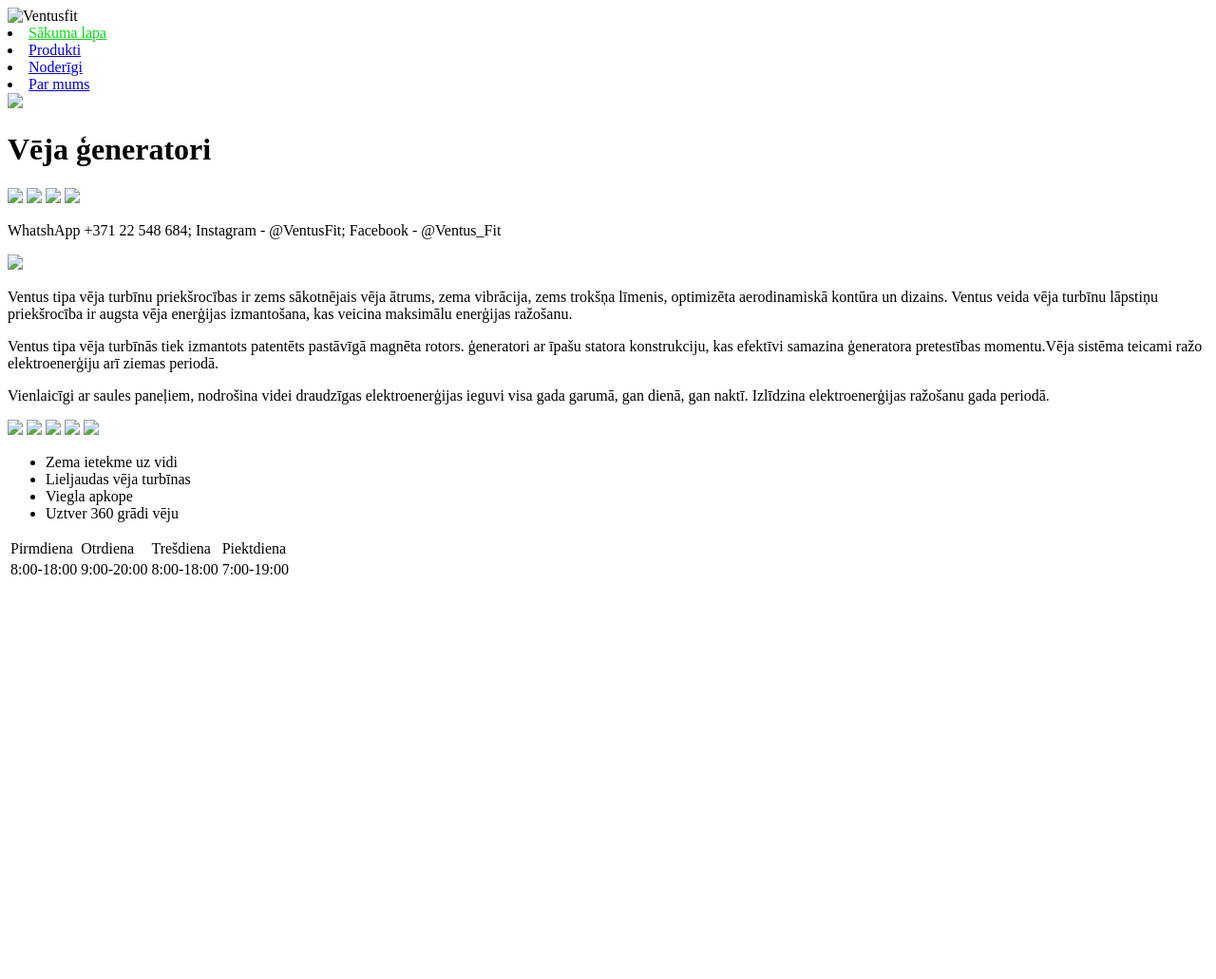
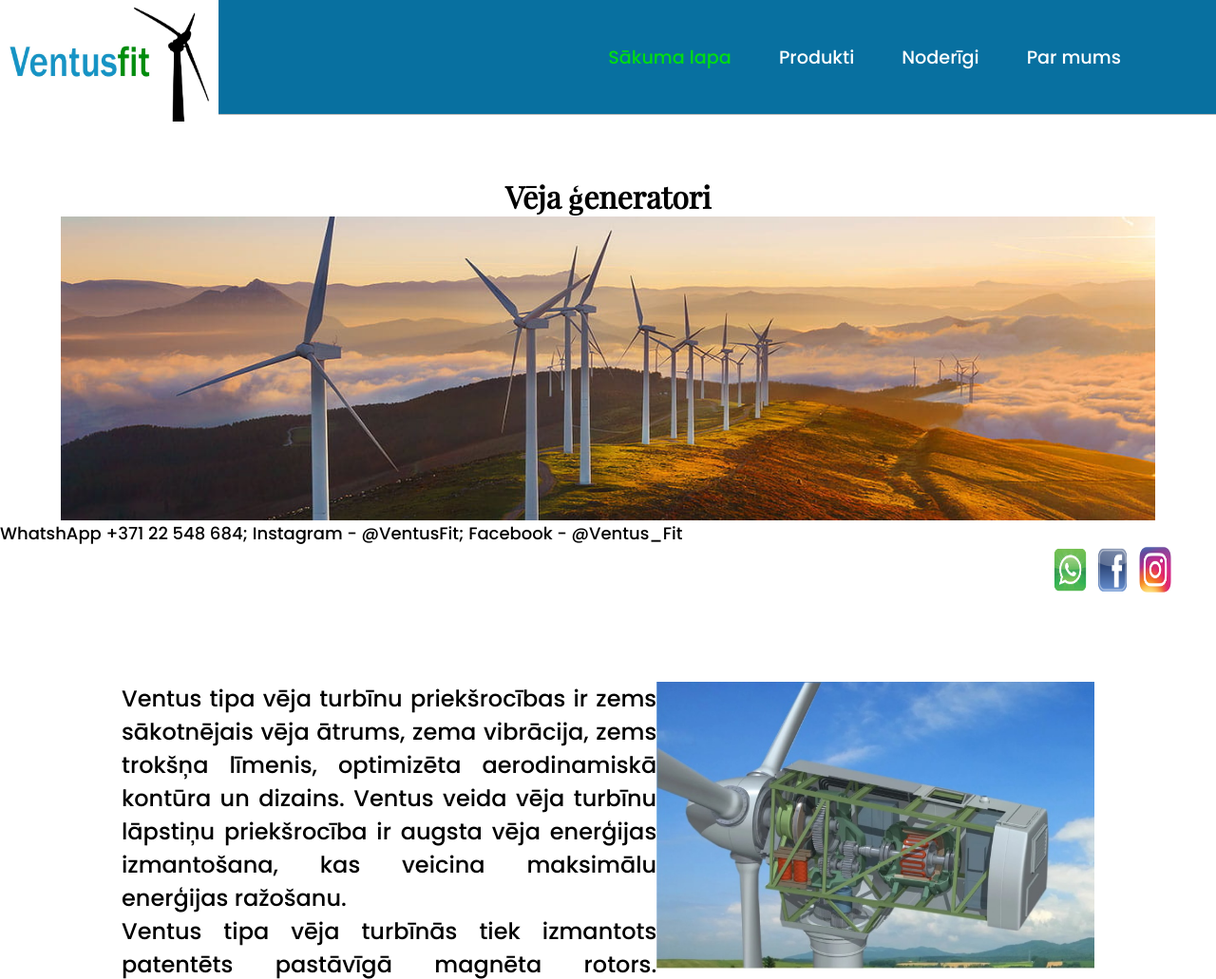
Before and after one commit to janismarisbroks-pro/timekla-lapa---nosleguma-projekts-programmesana, a plain HTML site: page index.html in a window 1280 px wide. Shown: the top 1031 px of the page at 95% size. Before the commit the page ends 800 px from the top, so only its background shows below. Drawn offline with nearby package versions, Linux system fonts and the light colour scheme.

Commit message:
Update index.html

```diff
--- a/index.html
+++ b/index.html
@@ -13,8 +13,8 @@
     <link rel="preconnect" href="https://fonts.gstatic.com" crossorigin>
     <link href="https://fonts.googleapis.com/css2?family=Poppins:wght@200&display=swap" rel="stylesheet">
 
-    <link rel="stylesheet" href="timekla-lapa---nosleguma-projekts-programmesana-main\timekla-lapa---nosleguma-projekts-programmesana-main\css\JanisBroks.css">
-    <link rel="icon" type="image/x-icon" href="timekla-lapa---nosleguma-projekts-programmesana-main\timekla-lapa---nosleguma-projekts-programmesana-main\favicon un logo\ventusfit_favicon.png">
+    <link rel="stylesheet" href="css\JanisBroks.css">
+    <link rel="icon" type="image/x-icon" href="favicon un logo\ventusfit_favicon.png">
     <link rel="preconnect" href="https://fonts.googleapis.com">
     <link rel="preconnect" href="https://fonts.gstatic.com" crossorigin>
     <link href="https://fonts.googleapis.com/css2?family=Open+Sans&display=swap" rel="stylesheet">
@@ -25,7 +25,7 @@
   <link rel="preconnect" href="https://fonts.googleapis.com">
   <link rel="preconnect" href="https://fonts.gstatic.com" crossorigin>
   <link href="https://fonts.googleapis.com/css2?family=Playfair+Display&display=swap" rel="stylesheet">
-  <link href="timekla-lapa---nosleguma-projekts-programmesana-main\timekla-lapa---nosleguma-projekts-programmesana-main\style.css" rel="stylesheet" type="text/css" />
+  <link href="Julija.css" rel="stylesheet" type="text/css" />
 
 </head>
 
@@ -34,25 +34,25 @@
         <div class="inner">
             <div class="logo">
                 <div>
-                    <img src="timekla-lapa---nosleguma-projekts-programmesana-main\timekla-lapa---nosleguma-projekts-programmesana-main\favicon un logo\ventusfit3.png" alt="Ventusfit">
+                    <img src="favicon un logo\ventusfit3.png" alt="Ventusfit">
                 </div>
             </div>
 
             <nav>
-                <li class="hover-underline-animation"><span><a style="color: #00dd12" href="timekla-lapa---nosleguma-projekts-programmesana-main\timekla-lapa---nosleguma-projekts-programmesana-main\index.html">Sākuma lapa</a></span></li>
-                <li class="hover-underline-animation"><span><a href="timekla-lapa---nosleguma-projekts-programmesana-main\timekla-lapa---nosleguma-projekts-programmesana-main\JanisBroks.html">Produkti</a></span></li>
-                <li class="hover-underline-animation"><span><a href="timekla-lapa---nosleguma-projekts-programmesana-main\timekla-lapa---nosleguma-projekts-programmesana-main\Pauls.html">Noderīgi</a></span></li>
-                <li class="hover-underline-animation"><span><a href="timekla-lapa---nosleguma-projekts-programmesana-main\timekla-lapa---nosleguma-projekts-programmesana-main\Reinis.html">Par mums</a></span></li>
+                <li class="hover-underline-animation"><span><a style="color: #00dd12" href="index.html">Sākuma lapa</a></span></li>
+                <li class="hover-underline-animation"><span><a href="JanisBroks.html">Produkti</a></span></li>
+                <li class="hover-underline-animation"><span><a href="Pauls.html">Noderīgi</a></span></li>
+                <li class="hover-underline-animation"><span><a href="Reinis.html">Par mums</a></span></li>
             </nav>
         </div>
     </header>
-    <img class="logo" src = "timekla-lapa---nosleguma-projekts-programmesana-main\timekla-lapa---nosleguma-projekts-programmesana-main\images\ventus.jpg">
+    <img class="logo" src = "images\ventus.jpg">
     <h1 class="virsr" >Vēja ģeneratori</h1>
-    <img class="gener" src = "timekla-lapa---nosleguma-projekts-programmesana-main\timekla-lapa---nosleguma-projekts-programmesana-main\images\generator3.jpg">
+    <img class="gener" src = "images\generator3.jpg">
 
-    <img class="logo1" src = "timekla-lapa---nosleguma-projekts-programmesana-main\timekla-lapa---nosleguma-projekts-programmesana-main\images\whatsapp.png">
-    <img class="logo2" src = "timekla-lapa---nosleguma-projekts-programmesana-main\timekla-lapa---nosleguma-projekts-programmesana-main\images\facebook.png">
-    <img class="logo3" src = "timekla-lapa---nosleguma-projekts-programmesana-main\timekla-lapa---nosleguma-projekts-programmesana-main\images\insta.png">
+    <img class="logo1" src = "images\whatsapp.png">
+    <img class="logo2" src = "images\facebook.png">
+    <img class="logo3" src = "images\insta.png">
 
     <p class="soc_tik">WhatshApp +371 22 548 684; Instagram - @VentusFit;
     Facebook - @Ventus_Fit</p>
@@ -61,16 +61,16 @@
     <div2>
 
 
-    <img class="blakus" src = "timekla-lapa---nosleguma-projekts-programmesana-main\timekla-lapa---nosleguma-projekts-programmesana-main\images\gen_det.jpg">
+    <img class="blakus" src = "images\gen_det.jpg">
     <p class="tek">Ventus tipa vēja turbīnu priekšrocības ir zems sākotnējais vēja ātrums, zema vibrācija, zems trokšņa līmenis, optimizēta aerodinamiskā kontūra un dizains. Ventus veida vēja turbīnu lāpstiņu priekšrocība ir augsta vēja enerģijas izmantošana, kas veicina maksimālu enerģijas ražošanu.</p> <p class="tek1">Ventus tipa vēja turbīnās tiek izmantots patentēts pastāvīgā magnēta rotors. ģeneratori ar īpašu statora konstrukciju, kas efektīvi samazina ģeneratora pretestības momentu.Vēja sistēma teicami ražo elektroenerģiju arī ziemas periodā.</p><p class="tek2"> Vienlaicīgi ar saules paneļiem, nodrošina videi draudzīgas elektroenerģijas ieguvi visa gada garumā, gan dienā, gan naktī. Izlīdzina elektroenerģijas ražošanu gada periodā.</p>
     </div2>
 
     <!-- <div1> -->
-    <img class="blakus2" src = "timekla-lapa---nosleguma-projekts-programmesana-main\timekla-lapa---nosleguma-projekts-programmesana-main\images\vej_gen2.jpg">
-    <img class="blakus3" src = "timekla-lapa---nosleguma-projekts-programmesana-main\timekla-lapa---nosleguma-projekts-programmesana-main\images\keksitis.png">
-    <img class="blakus4" src = "timekla-lapa---nosleguma-projekts-programmesana-main\timekla-lapa---nosleguma-projekts-programmesana-main\images\keksitis.png">
-    <img class="blakus5" src = "timekla-lapa---nosleguma-projekts-programmesana-main\timekla-lapa---nosleguma-projekts-programmesana-main\images\keksitis.png">
-    <img class="blakus6" src = "timekla-lapa---nosleguma-projekts-programmesana-main\timekla-lapa---nosleguma-projekts-programmesana-main\images\keksitis.png">
+    <img class="blakus2" src = "images\vej_gen2.jpg">
+    <img class="blakus3" src = "images\keksitis.png">
+    <img class="blakus4" src = "images\keksitis.png">
+    <img class="blakus5" src = "images\keksitis.png">
+    <img class="blakus6" src = "images\keksitis.png">
 
     <ul>
         <li class="punkts">Zema ietekme uz vidi</li>
```
